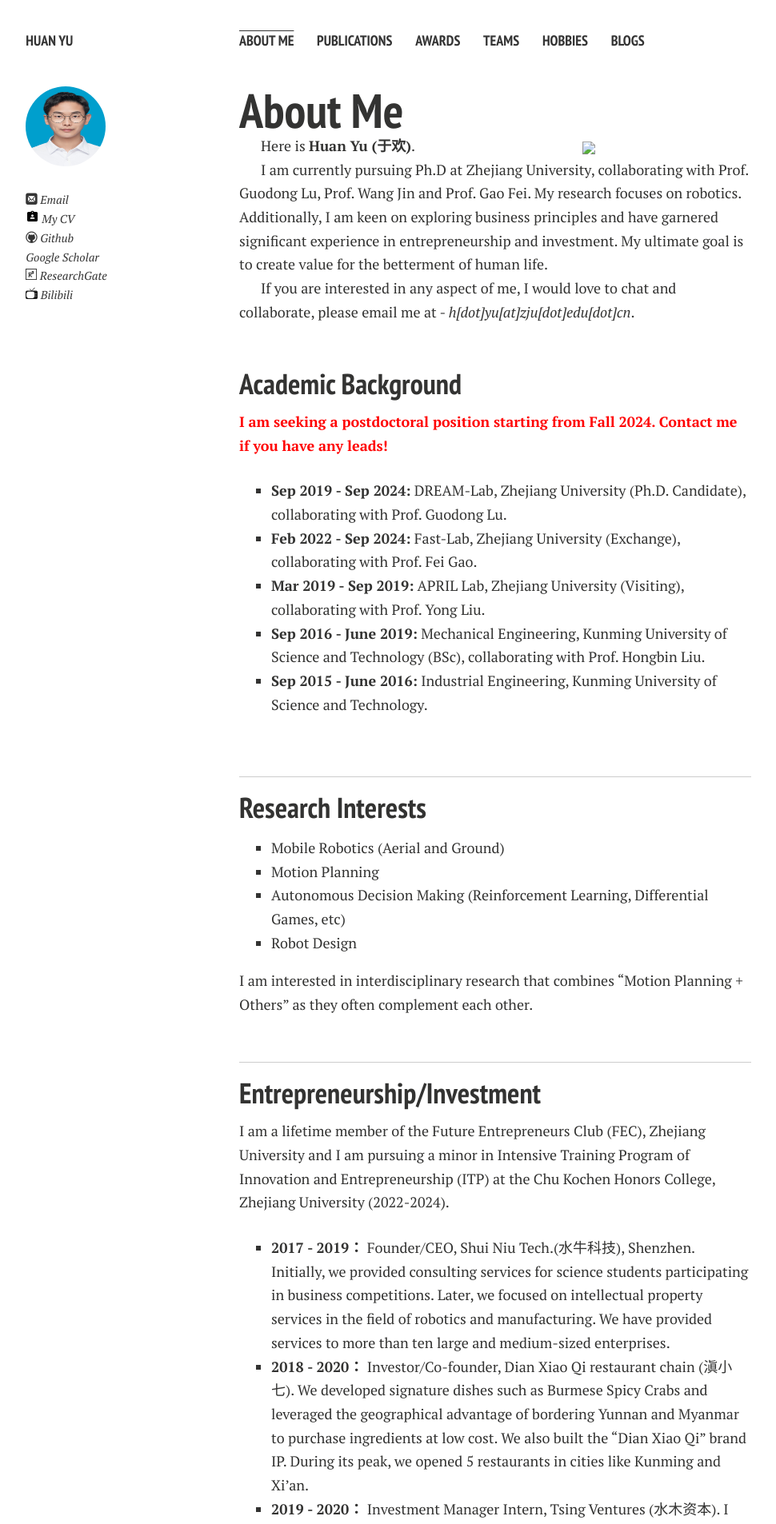
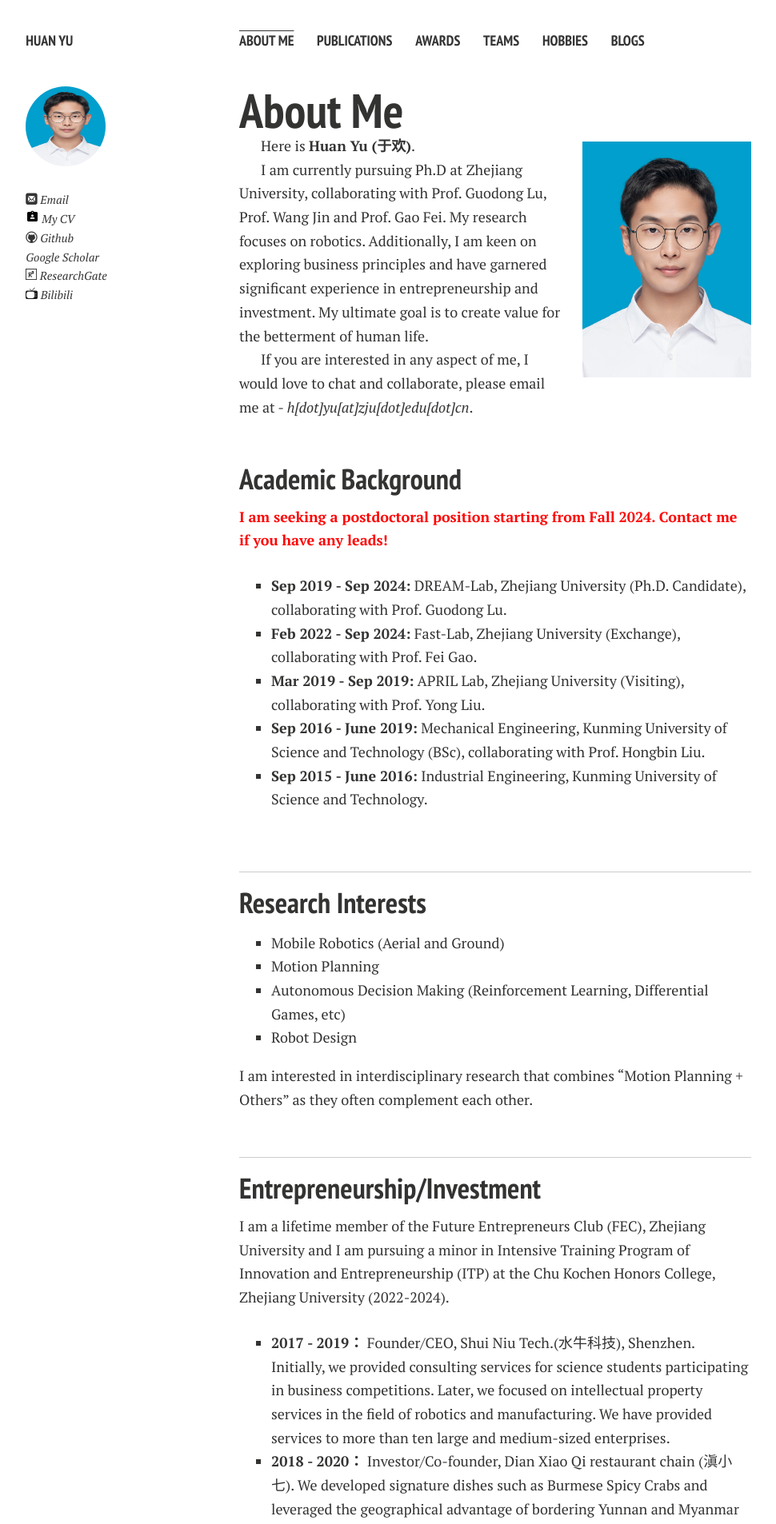
Before and after one commit to huan-robotics/huan-robotics.github.io, a Jekyll site: the page built from index.md, in a window 1280 px wide. Shown: the top 1906 px of the page at 80% size, without its empty margins (21-991 px from the left). Built offline with Jekyll 4.4.1, drawn with Linux system fonts in a browser that asks for light colours; nearby versions of some CDN libraries; comment, search, counter and statistics services are not loaded; a style sheet for code colours, icons or effects is not loaded; our own code applies the rules of GitHub Pages for plain Markdown files.

Commit message:
Update index.md

```diff
--- a/index.md
+++ b/index.md
@@ -4,7 +4,7 @@ layout: page
 
 # About Me
 
-<img src="https://huan-robotics.github.io/image/huanyu.jpg" class="floatpic" width="360">
+<img src="https://huan-robotics.github.io/images/huanyu.jpg" class="floatpic" width="360">
 <!-- <img src="https://huan-robotics.github.io/image/huanyu.jpg" class="floatpic" width="360" height="480"> -->
 
 Here is **Huan Yu (于欢)**.
```
